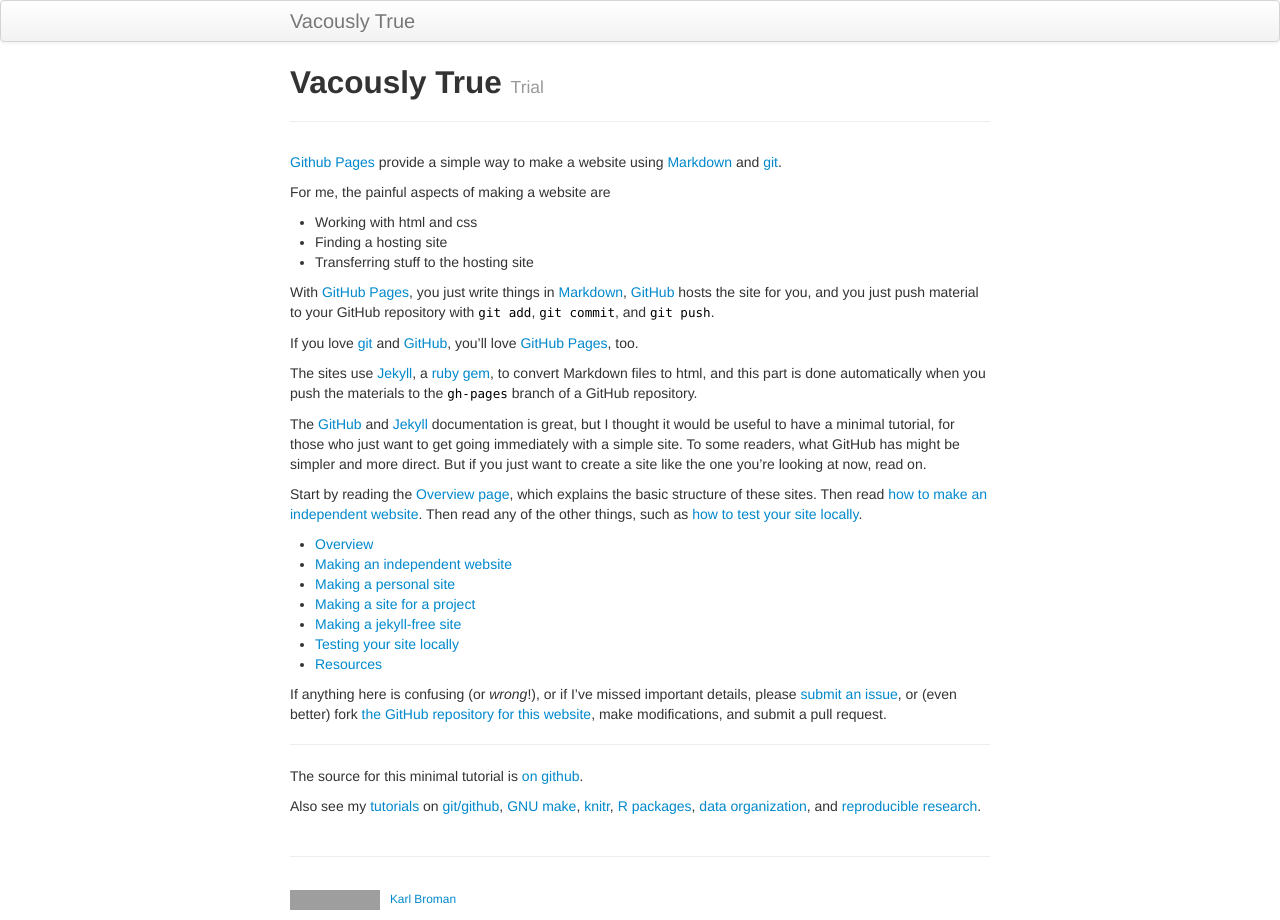
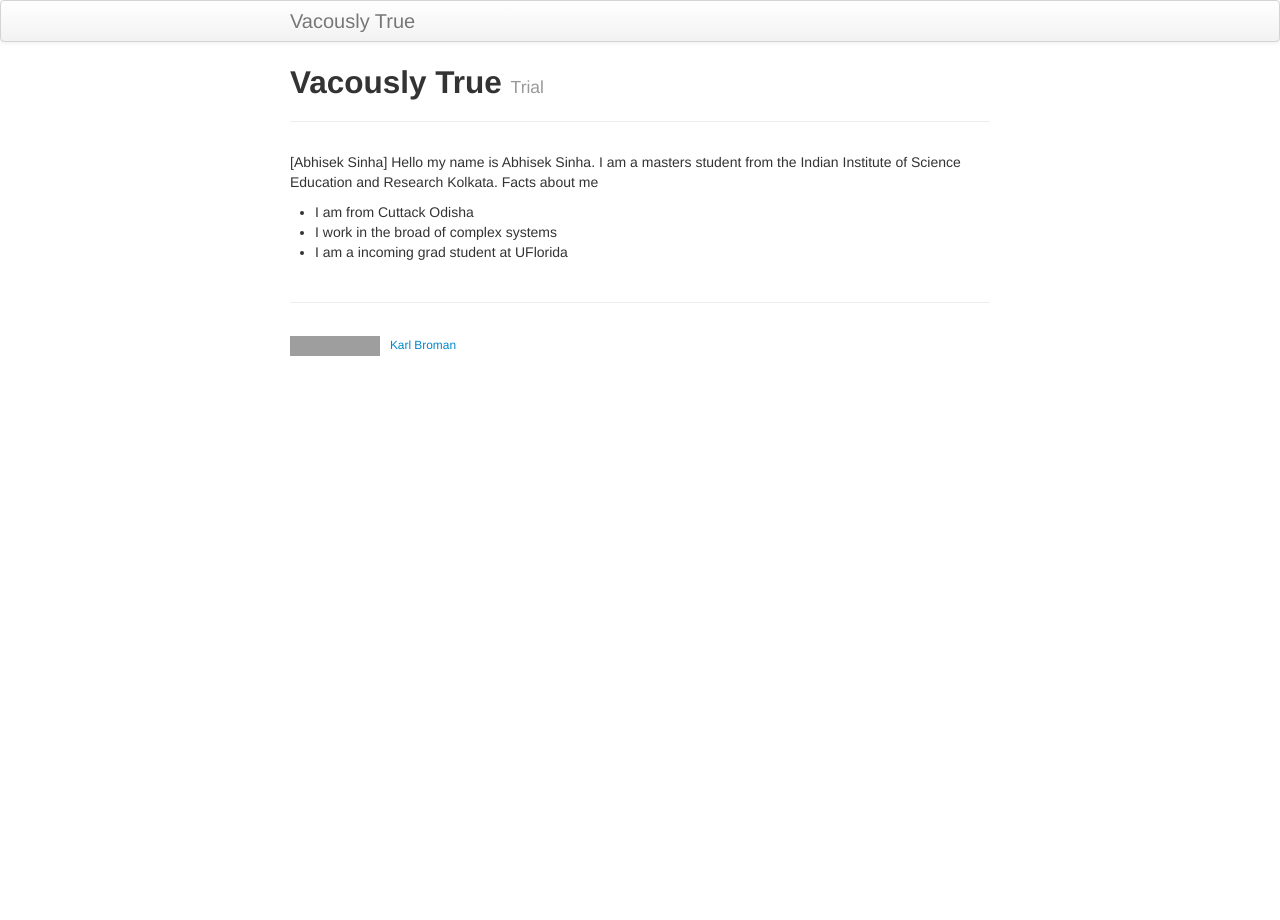
Before and after one commit to Bandasaurus/vacously_true, a Jekyll site: the page built from index.md, in a window 1280 px wide. Built offline with Jekyll 4.4.1, drawn with Linux system fonts in a browser that asks for light colours; grey boxes are pictures that could not be loaded.

Commit message:
Second commit

```diff
--- a/index.md
+++ b/index.md
@@ -5,68 +5,9 @@ tagline: Trial
 description: Minimal GitHub Pages trail run
 ---
 
-[Github Pages](https://pages.github.com) provide a simple way to make a
-website using
-[Markdown](https://daringfireball.net/projects/markdown/) and
-[git](https://git-scm.com).
+[Abhisek Sinha] Hello my name is Abhisek Sinha. I am a masters student from the Indian Institute of Science Education and Research Kolkata.
+Facts about me
 
-For me, the painful aspects of making a website are
-
-- Working with html and css
-- Finding a hosting site
-- Transferring stuff to the hosting site
-
-With [GitHub Pages](https://pages.github.com), you just write things in
-[Markdown](https://daringfireball.net/projects/markdown/),
-[GitHub](https://github.com) hosts the site for you, and you just push
-material to your GitHub repository with `git add`, `git commit`, and
-`git push`.
-
-If you love [git](https://git-scm.com/) and
-[GitHub](https://github.com), you'll love
-[GitHub Pages](https://pages.github.com), too.
-
-The sites use [Jekyll](https://jekyllrb.com/), a
-[ruby](https://www.ruby-lang.org/en/) [gem](https://rubygems.org/), to
-convert Markdown files to html, and this part is done
-automatically when you push the materials to the `gh-pages` branch
-of a GitHub repository.
-
-The [GitHub](https://pages.github.com) and
-[Jekyll](https://jekyllrb.com) documentation is great, but I thought it
-would be useful to have a minimal tutorial, for those who just want to
-get going immediately with a simple site. To some readers, what GitHub
-has might be simpler and more direct.  But if you just want to create
-a site like the one you're looking at now, read on.
-
-Start by reading the [Overview page](pages/overview.html), which
-explains the basic structure of these sites. Then read
-[how to make an independent website](pages/independent_site.html). Then
-read any of the other things, such as
-[how to test your site locally](pages/local_test.html).
-
-- [Overview](pages/overview.html)
-- [Making an independent website](pages/independent_site.html)
-- [Making a personal site](pages/user_site.html)
-- [Making a site for a project](pages/project_site.html)
-- [Making a jekyll-free site](pages/nojekyll.html)
-- [Testing your site locally](pages/local_test.html)
-- [Resources](pages/resources.html)
-
-If anything here is confusing (or _wrong_!), or if I've missed
-important details, please
-[submit an issue](https://github.com/kbroman/simple_site/issues), or (even
-better) fork [the GitHub repository for this website](https://github.com/kbroman/simple_site),
-make modifications, and submit a pull request.
-
----
-
-The source for this minimal tutorial is [on github](https://github.com/kbroman/simple_site).
-
-Also see my [tutorials](https://kbroman.org/tutorials) on
-[git/github](https://kbroman.org/github_tutorial),
-[GNU make](https://kbroman.org/minimal_make),
-[knitr](https://kbroman.org/knitr_knutshell),
-[R packages](https://kbroman.org/pkg_primer),
-[data organization](https://kbroman.org/dataorg),
-and [reproducible research](https://kbroman.org/steps2rr).
+- I am from Cuttack Odisha
+- I work in the broad of complex systems
+- I am a incoming grad student at UFlorida
```
